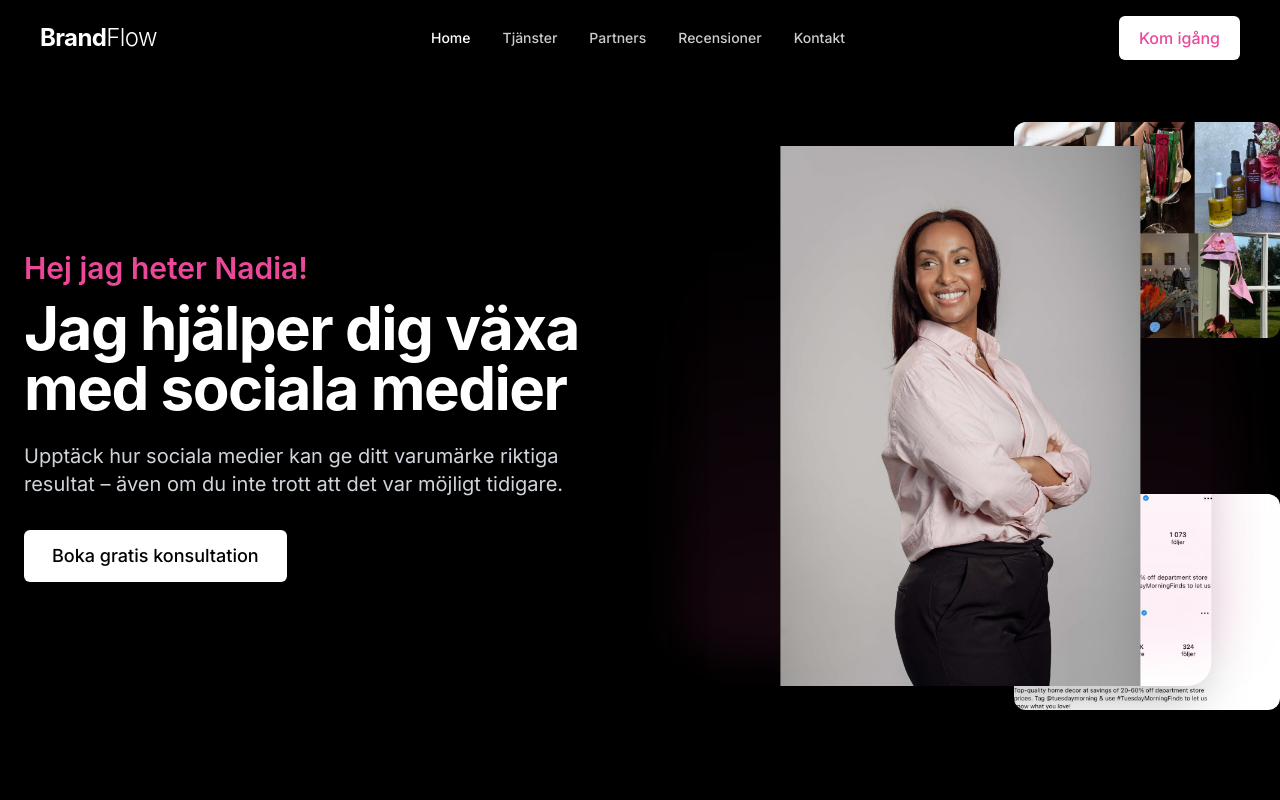
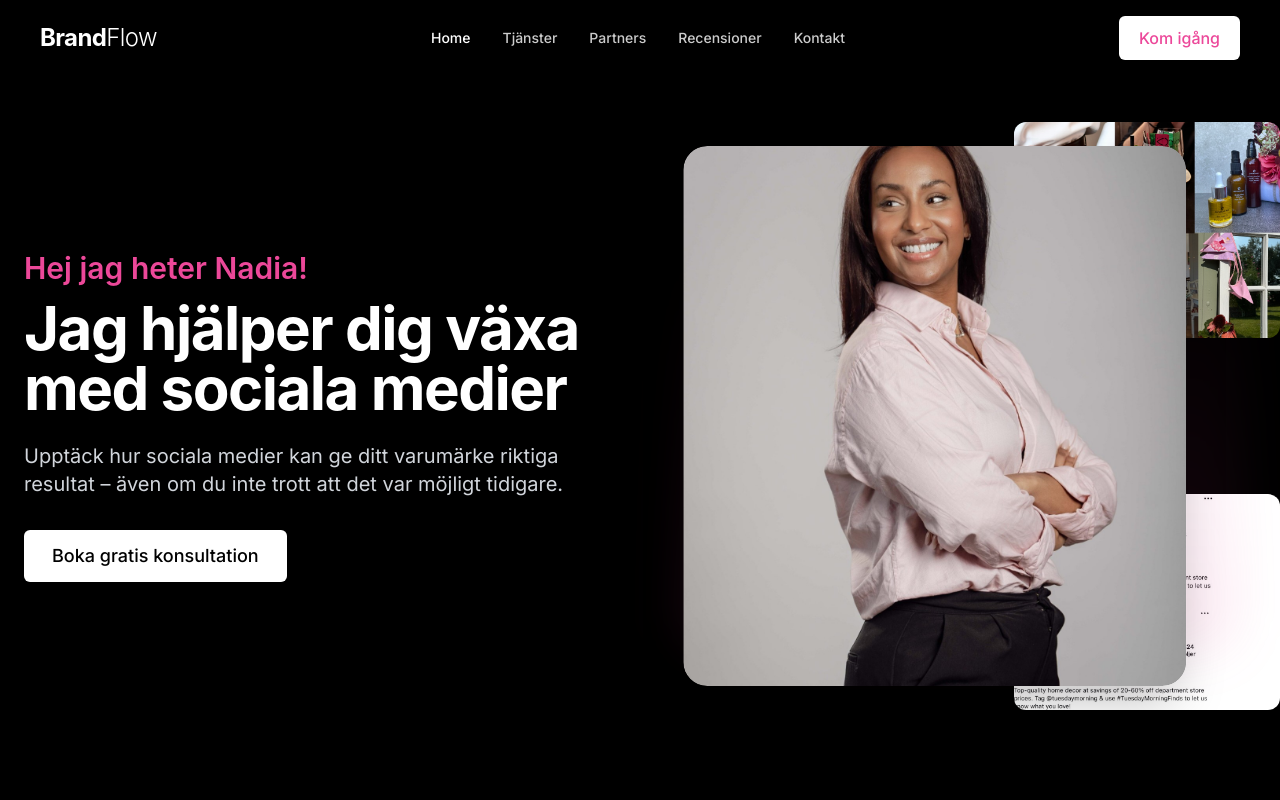
Before and after one commit to hdev2v/brandflow-replica, a React (Vite) app: page / in a window 1280 px wide. Shown: the top 800 px of the page. Built offline with nearby package versions, Linux system fonts and the light colour scheme; a web font is replaced by a local one.

Commit message:
Adjust hero section image
Modify the hero section image to have rounded edges and reposition it slightly to the left for better visibility of the background images.

```diff
--- a/src/components/HeroSection.tsx
+++ b/src/components/HeroSection.tsx
@@ -1,5 +1,6 @@
 import React, { useEffect, useRef } from 'react';
 import Button from './Button';
+
 const HeroSection = () => {
   const titleRef = useRef<HTMLHeadingElement>(null);
   const subtitleRef = useRef<HTMLParagraphElement>(null);
@@ -19,6 +20,7 @@ const HeroSection = () => {
     animateElement(descriptionRef.current, 300);
     animateElement(ctaRef.current, 400);
   }, []);
+
   const scrollToContact = () => {
     const contactSection = document.getElementById('contact');
     if (contactSection) {
@@ -27,6 +29,7 @@ const HeroSection = () => {
       });
     }
   };
+
   return <section id="home" className="viewport-section pt-20 md:pt-32 pb-24 px-4 md:px-6 bg-black text-white overflow-hidden">
       <div className="max-w-7xl mx-auto">
         <div className="grid grid-cols-1 lg:grid-cols-2 gap-8 md:gap-12 items-center">
@@ -67,9 +70,9 @@ const HeroSection = () => {
               </div>
 
               {/* Single main portrait image */}
-              <div className="absolute left-1/2 transform -translate-x-1/2 w-[90%] md:w-[85%] h-full z-20">
+              <div className="absolute left-1/2 transform -translate-x-[55%] w-[90%] md:w-[85%] h-full z-20">
                 <div className="rounded-3xl overflow-hidden shadow-2xl h-full">
-                  <img src="/lovable-uploads/c660c0d9-e040-49d3-82fa-3d876387af15.png" alt="Nadia - Social Media Expert" className="w-full h-full object-center object-contain" />
+                  <img src="/lovable-uploads/c660c0d9-e040-49d3-82fa-3d876387af15.png" alt="Nadia - Social Media Expert" className="w-full h-full object-cover object-center rounded-3xl" />
                 </div>
               </div>
 
@@ -81,4 +84,5 @@ const HeroSection = () => {
       </div>
     </section>;
 };
+
 export default HeroSection;
```
